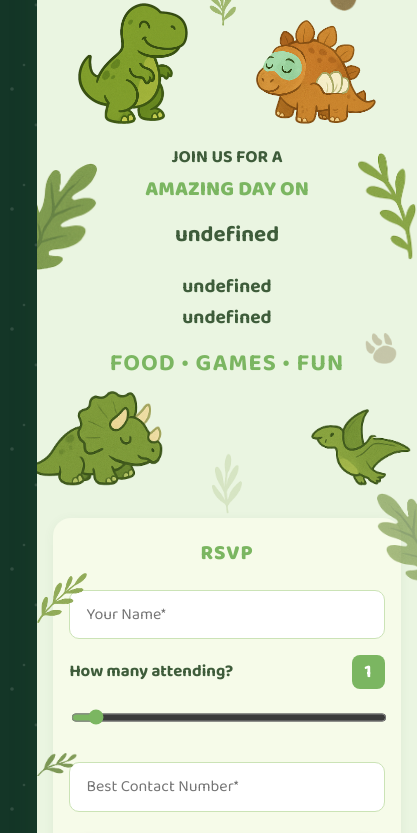
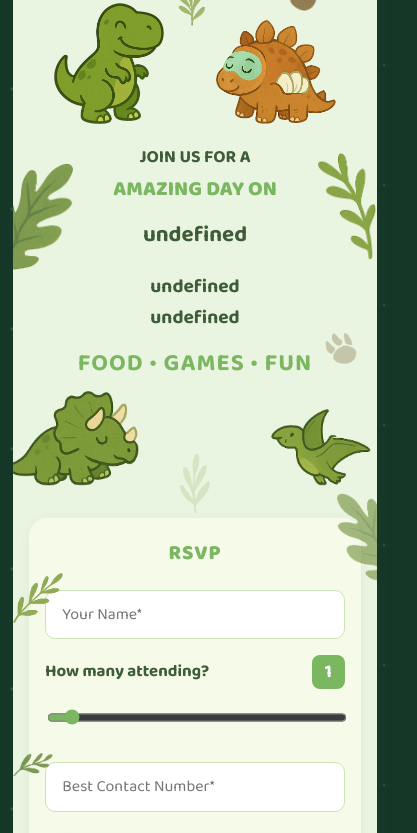
Before and after one commit to nqngo/2025-lucas-birthday, a website built with Vite: page index.html in a window 390 px wide. Shown: the part 163-996 px from the top of the page, 417 px wide, since content can reach past the window. Built offline with nearby package versions, Linux system fonts and the light colour scheme.

Commit message:
Fix display:flex not proper center in mobile

```diff
--- a/src/style.css
+++ b/src/style.css
@@ -344,6 +344,10 @@ body.outer-bg {
 
 /* Mobile (600px and below) */
 @media (max-width: 600px) {
+  body {
+    display: block;
+  }
+
   /* Modal responsiveness */
   .modal-content {
     width: 95%;
@@ -360,10 +364,10 @@ body.outer-bg {
 
   /* Container and layout */
   .invite-container {
-    width: 100%;
-    margin: 1rem;
+    width: 85%;
+    margin: 1rem auto;
     padding: 1rem;
-    max-width: 600px;
+    max-width: 100%;
     border-radius: 18px;
   }
 
```
